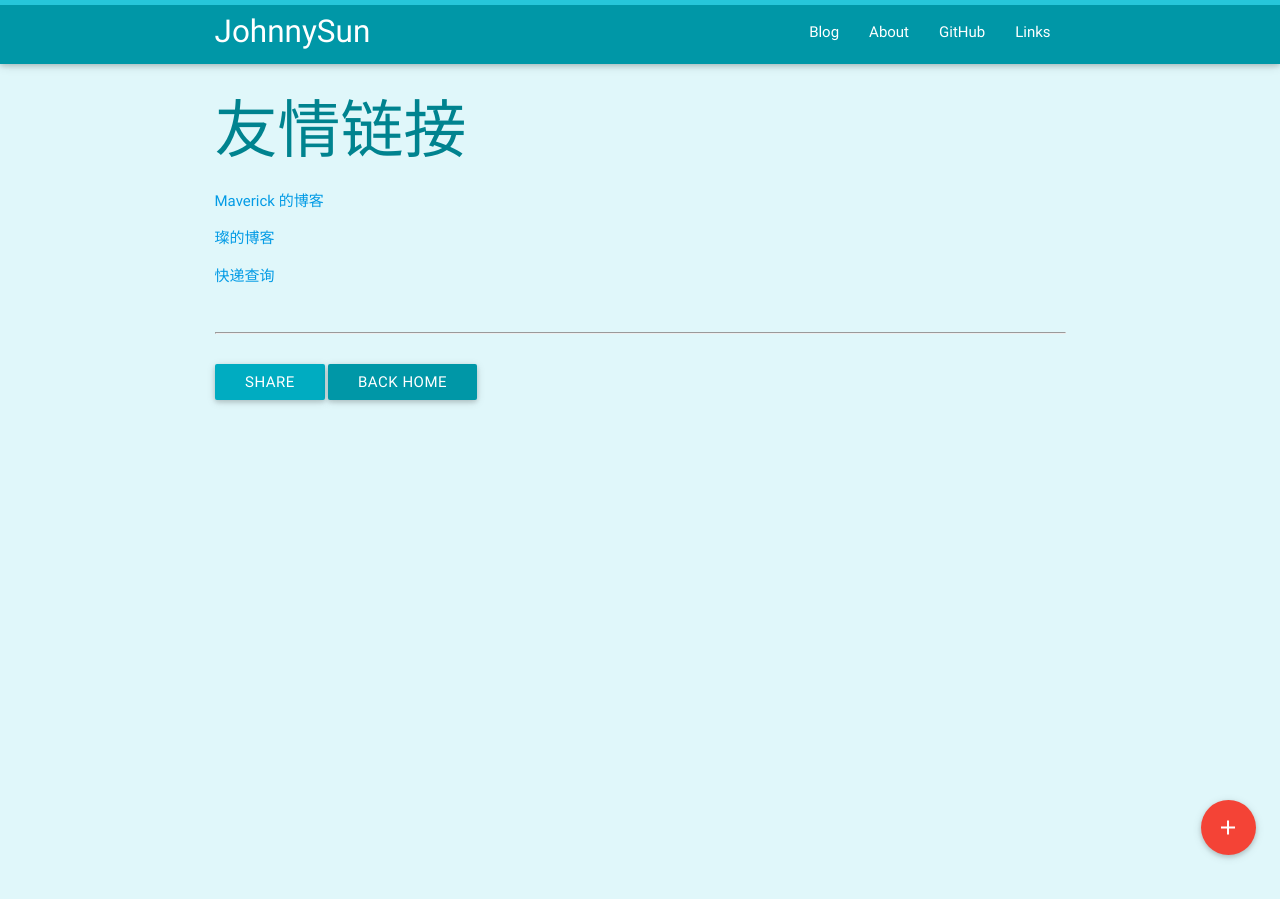
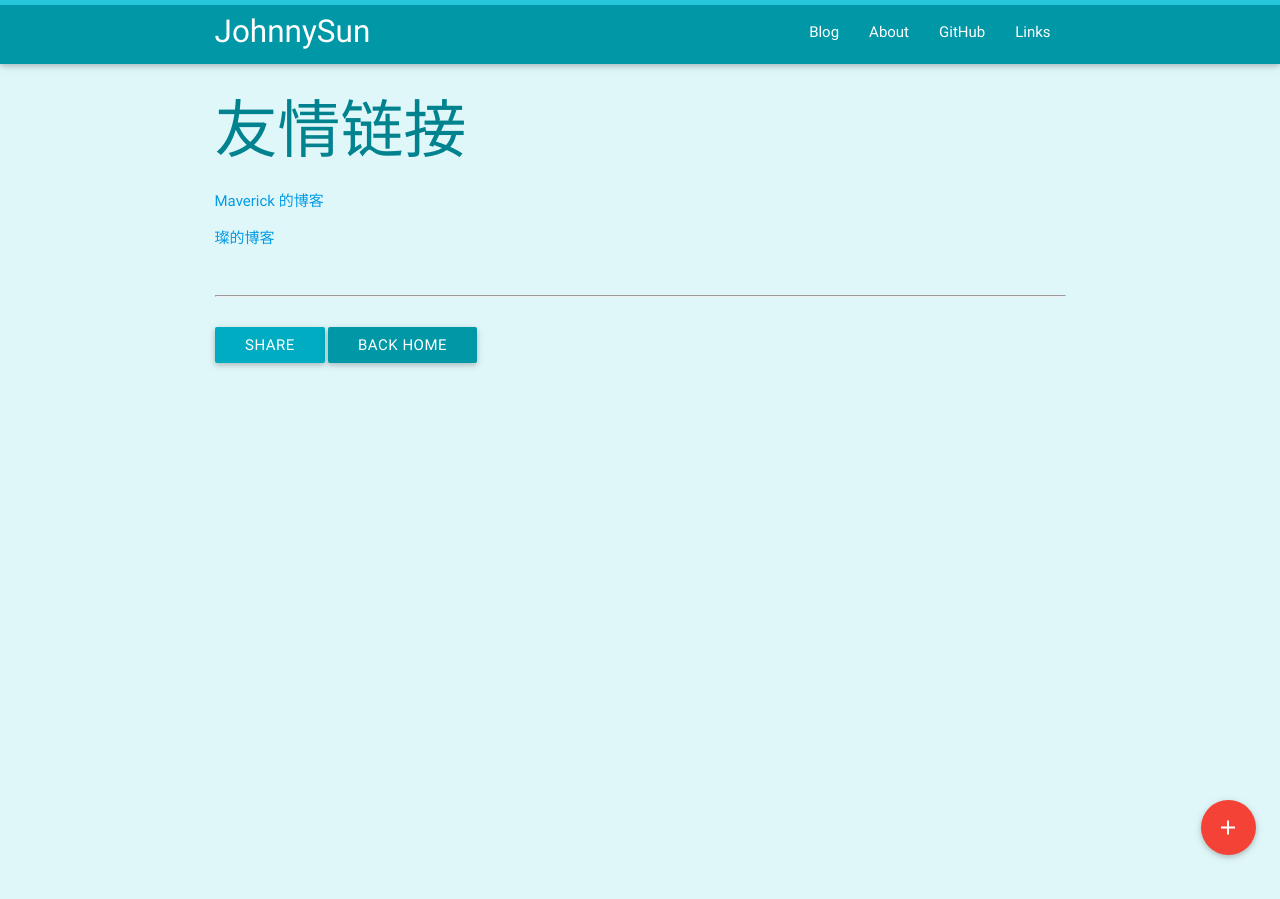
Before and after one commit to JohnnySun/johnnysun.github.io, a Jekyll site: the page built from links.md, in a window 1280 px wide. Built offline with Jekyll 4.4.1, drawn with Linux system fonts in a browser that asks for light colours.

Commit message:
Update links.md

```diff
--- a/links.md
+++ b/links.md
@@ -6,5 +6,3 @@ permalink: /links/
 [Maverick 的博客](http://note.masterchan.me/)
 
 [璨的博客](http://cuican.name/)
-
-[快递查询](http://m.kuaidi100.com)
```
